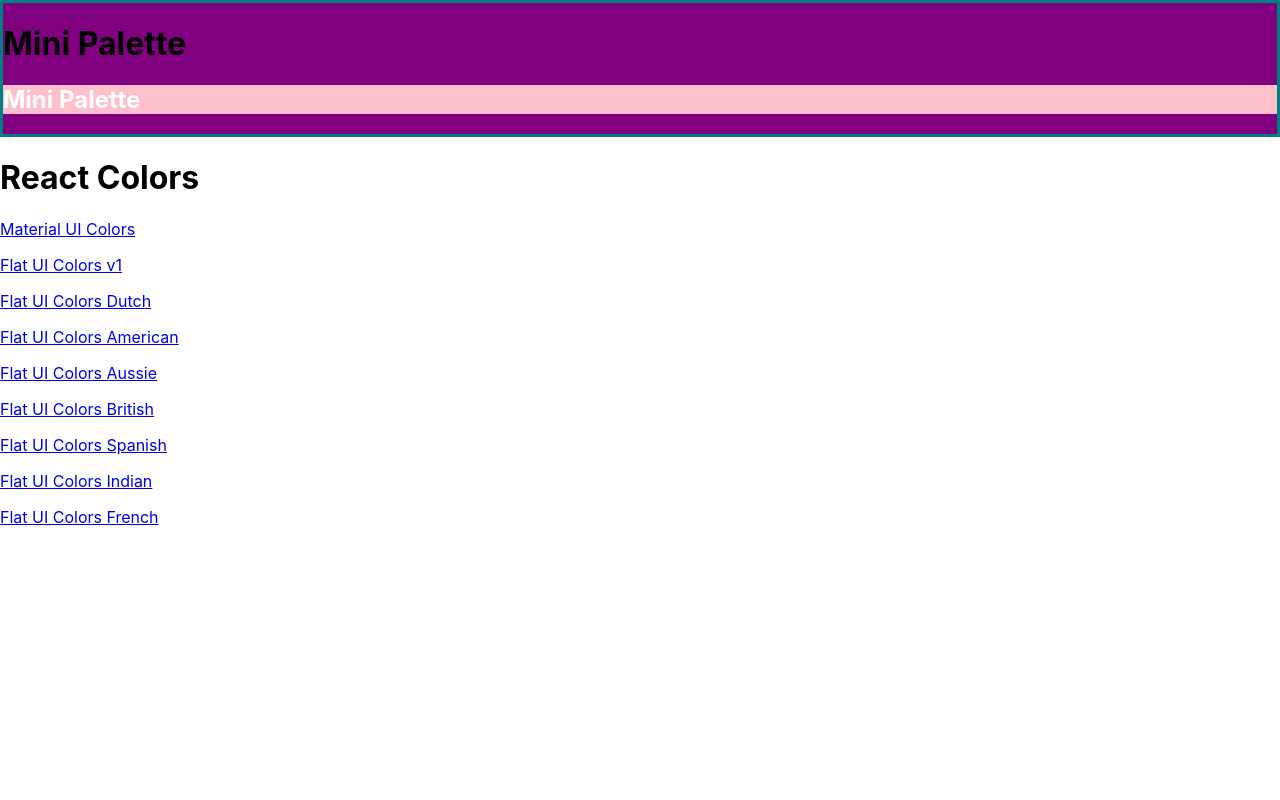
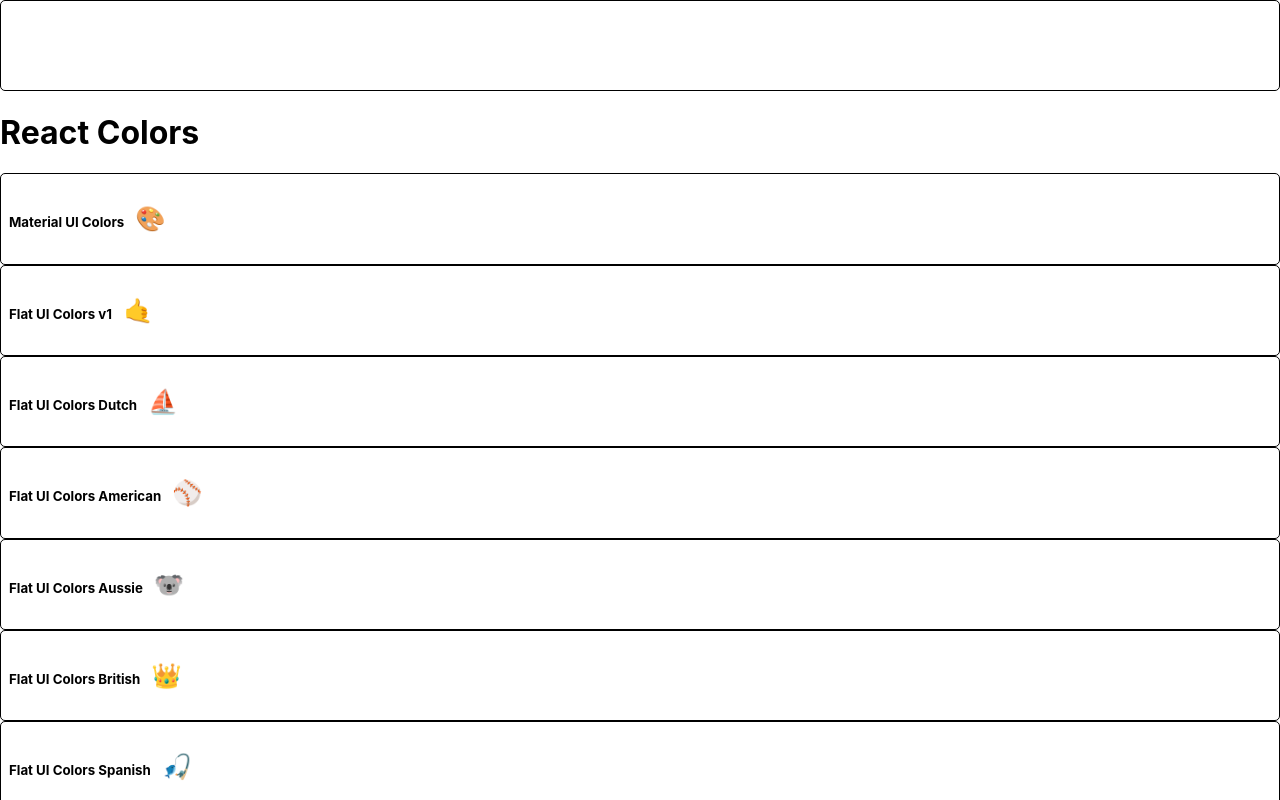
Before and after one commit to Ethan-Barton/React-Colors-App, a React (Create React App) app: page / in a window 1280 px wide. Shown: the top 800 px of the page. Built offline with nearby package versions, Linux system fonts and the light colour scheme.

Commit message:
Start styling MiniPalette

```diff
--- a/src/MiniPalette.js
+++ b/src/MiniPalette.js
@@ -2,26 +2,44 @@
 import { withStyles } from "@material-ui/styles";
 
 const styles = {
-	main: {
-		backgroundColor: "purple",
-		border: "3px solid teal"
+	root: {
+		backgroundColor: "white",
+		border: "1px solid black",
+		borderRadius: "5px",
+		padding: "0.5rem",
+		position: "relative",
+		overflow: "hidden",
+		"&:hover": {
+			cursor: "pointer"
+		}
 	},
-	secondary: {
-		backgroundColor: "pink",
-		"& h1": {
-			color: "white"
-		}
+	colors: {
+		backgroundColor: "grey"
+	},
+	title: {
+		display: "flex",
+		justifyContent: "space-between",
+		alignItems: "center",
+		margin: "0",
+		color: "black",
+		paddingTop: "0.5rem",
+		fontSize: "1rem",
+		position: "relative"
+	},
+	emoji: {
+		marginLeft: "0.5rem",
+		fontSize: "1.5rem"
 	}
 };
 
 function MiniPalette(props) {
-	const { classes } = props;
+	const { classes, paletteName, emoji } = props;
 	return (
-		<div className={classes.main}>
-			<h1>Mini Palette</h1>
-			<section className={classes.secondary}>
-				<h1>Mini Palette</h1>
-			</section>
+		<div className={classes.root}>
+			<div className={classes.colors} />
+			<h5 className={classes.titles}>
+				{paletteName} <span className={classes.emoji}>{emoji}</span>
+			</h5>
 		</div>
 	);
 }
--- a/src/PaletteList.js
+++ b/src/PaletteList.js
@@ -9,11 +9,7 @@
 			<div>
 				<MiniPalette />
 				<h1>React Colors</h1>
-				{palettes.map((palette) => (
-					<p>
-						<Link to={`/palette/${palette.id}`}>{palette.paletteName}</Link>
-					</p>
-				))}
+				{palettes.map((palette) => <MiniPalette {...palette} />)}
 			</div>
 		);
 	}
```
